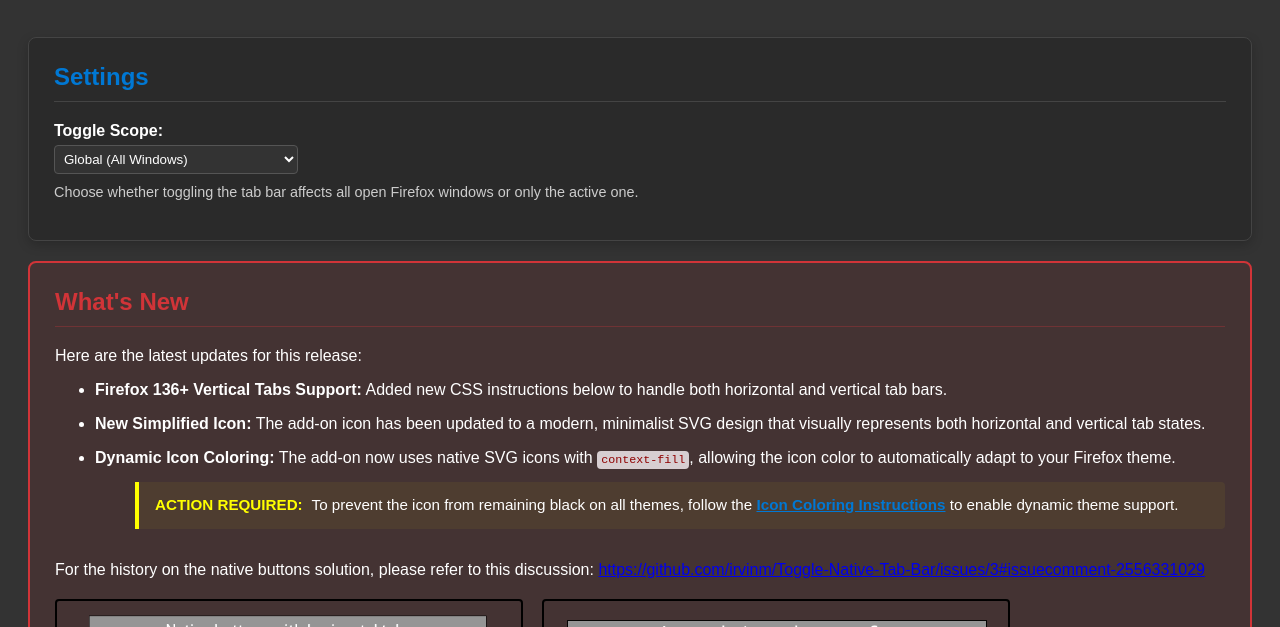
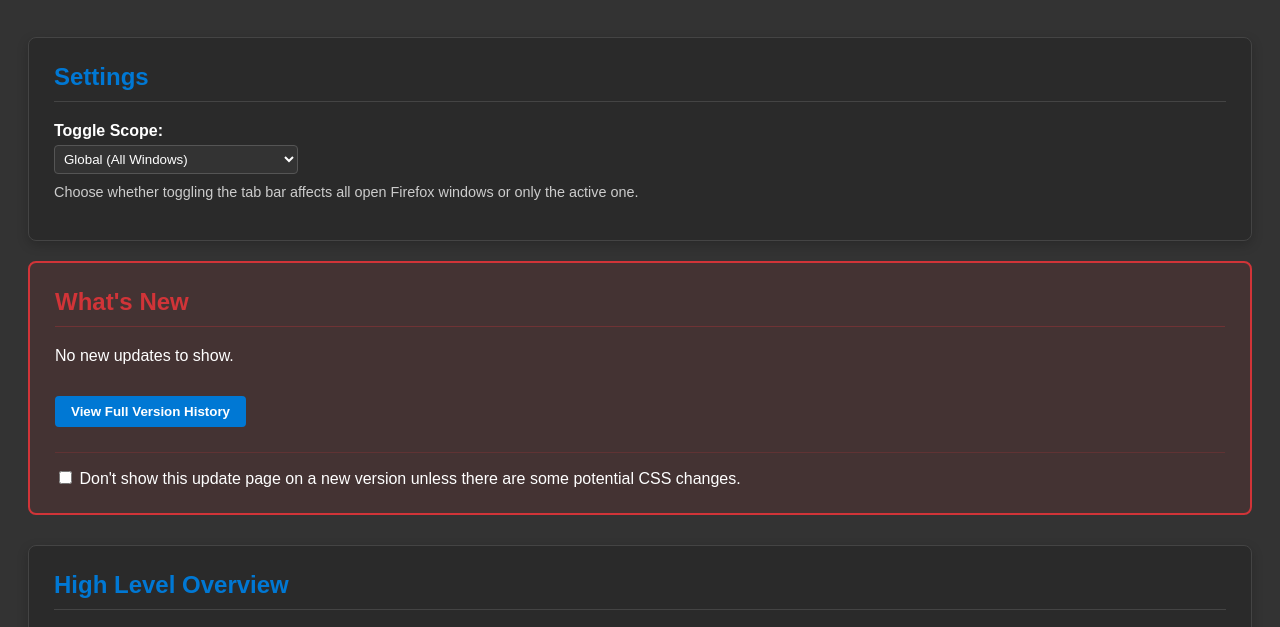
Before and after one commit to irvinm/Toggle-Native-Tab-Bar, a browser extension: page options/options.html in a window 1280 px wide. Shown: the part 117-744 px from the top of the page. Drawn offline with Linux system fonts and the light colour scheme.

Commit message:
Implemented "Dynamic Catch-Up" inside "What's New"

```diff
--- /dev/null
+++ b/options/changelog.json
@@ -0,0 +1,80 @@
+[
+  {
+    "version": "0.9.8",
+    "date": "May 2, 2026",
+    "title": "Per-Window Toggling & Session Persistence",
+    "items": [
+      "<strong>Per-Window Toggling:</strong> You can now choose between 'Global' or 'Per-Window' toggling in the Settings section above. This allows you to hide or show tabs on individual windows independently. (<a href=\"https://github.com/irvinm/Toggle-Native-Tab-Bar/issues/3#issuecomment-4232037517\" target=\"_blank\" style=\"color: #0078d4;\">GitHub Discussion</a>)",
+      "<strong>Dynamic Version History:</strong> The \"What's New\" section is now dynamic! If you skip multiple updates, you will see a combined list of everything you missed so you never fall behind on CSS or feature changes.",
+      "<strong>Icon Visibility:</strong> Redesigned the main extension icon with a subtle white border to ensure high visibility on both dark and light themes within the Firefox Add-on Manager (<code>about:addons</code>)."
+    ]
+  },
+  {
+    "version": "0.9.7.1",
+    "date": "April 26, 2026",
+    "title": "Icon Refresh",
+    "items": [
+      "Updated icons across the add-on and AMO listings."
+    ]
+  },
+  {
+    "version": "0.9.6",
+    "date": "April 26, 2026",
+    "title": "Vertical Tabs Support & Dynamic Icon Coloring",
+    "items": [
+      "<strong>Firefox 136+ Vertical Tabs Support:</strong> Added new CSS instructions below to handle both horizontal and vertical tab bars.",
+      "<strong>New Simplified Icon:</strong> The add-on icon has been updated to a modern, minimalist SVG design that visually represents both horizontal and vertical tab states.",
+      "<strong>Dynamic Icon Coloring:</strong> The add-on now uses native SVG icons with <code>context-fill</code>, allowing the icon color to automatically adapt to your Firefox theme."
+    ]
+  },
+  {
+    "version": "0.9.5",
+    "date": "January 12, 2025",
+    "title": "Native Button Support Documentation",
+    "items": [
+      "Documented a new CSS solution that allows using native min/max/close buttons instead of emulated ones."
+    ]
+  },
+  {
+    "version": "0.9.4",
+    "date": "December 14, 2024",
+    "title": "Keyboard Shortcut Support",
+    "items": [
+      "Added keyboard support with <code>Ctrl+Alt+T</code> as the default shortcut to toggle the tab bar."
+    ]
+  },
+  {
+    "version": "0.9.3",
+    "date": "November 3, 2024",
+    "title": "Improved Instructions & Formatting",
+    "items": [
+      "Added Firefox 133 userChrome.css change instructions.",
+      "Added a dismissible instructions banner.",
+      "Integrated OS-specific guides."
+    ]
+  },
+  {
+    "version": "0.9.2",
+    "date": "June 24, 2024",
+    "title": "Bug Fixes",
+    "items": [
+      "Fixed window management behaviors for newly created windows."
+    ]
+  },
+  {
+    "version": "0.9.1",
+    "date": "March 11, 2024",
+    "title": "Technical Update",
+    "items": [
+      "Updated internal title delimiter for better compatibility."
+    ]
+  },
+  {
+    "version": "0.9.0",
+    "date": "March 11, 2024",
+    "title": "Initial Release",
+    "items": [
+      "Toggles the native Firefox tab bar via title preface manipulation."
+    ]
+  }
+]
--- a/options/options.html
+++ b/options/options.html
@@ -50,23 +50,15 @@
         <!-- What's New Section -->
         <section id="update-notice" class="update-notice">
             <h2>What's New</h2>
-            <p>Here are the latest updates for this release:</p>
-            <ul>
-                <li style="padding-bottom: 1em;"><strong>Firefox 136+ Vertical Tabs Support:</strong> Added new CSS instructions below to handle both horizontal and vertical tab bars.</li>
-                <li style="padding-bottom: 1em;"><strong>New Simplified Icon:</strong> The add-on icon has been updated to a modern, minimalist SVG design that visually represents both horizontal and vertical tab states.</li>
-                <li style="padding-bottom: 1em;"><strong>Dynamic Icon Coloring:</strong> The add-on now uses native SVG icons with <code>context-fill</code>, allowing the icon color to automatically adapt to your Firefox theme.
-                    <ul style="margin-top: 5px;">
-                        <li class="important-action"><strong>Action Required:</strong> To prevent the icon from remaining black on all themes, follow the <a href="../notes/icon-coloring.html" target="_blank" style="color: #0078d4; font-weight: bold;">Icon Coloring Instructions</a> to enable dynamic theme support.</li>
-                    </ul>
-                </li>
-            </ul>
-            <p>For the history on the native buttons solution, please refer to this discussion: <a
-                    href="https://github.com/irvinm/Toggle-Native-Tab-Bar/issues/3#issuecomment-2556331029">https://github.com/irvinm/Toggle-Native-Tab-Bar/issues/3#issuecomment-2556331029</a>
+            <div id="changelog-container">
+                <!-- Dynamically populated by options.js -->
+                <p>Loading updates...</p>
+            </div>
+
+            <button id="view-full-history-btn" class="button-link" style="margin-top: 15px;">View Full Version History</button>
+            <p style="margin-top: 10px; font-size: 0.9em; display: none;" id="github-history-link">
+                For complete details, visit the <a href="https://github.com/irvinm/Toggle-Native-Tab-Bar#version-history" target="_blank" style="color: #0078d4;">Version History on GitHub</a>.
             </p>
-            <div style="margin-top: 20px;">
-                <img src="../ui/NativeButtons.png" alt="Dynamic Icon (Light)" class="theme-comparison-img" style="margin-right: 15px;">
-                <img src="../notes/iconcoloring-transparent.png" alt="Dynamic Icon (Dark/Transparent)" class="theme-comparison-img">
-            </div>
 
             <div style="margin-top: 25px; padding-top: 15px; border-top: 1px solid rgba(209, 52, 56, 0.2);">
                 <label style="cursor: pointer;">
--- a/options/options.js
+++ b/options/options.js
@@ -12,6 +12,83 @@ document.addEventListener('DOMContentLoaded', async () => {
     const currentVersion = browser.runtime.getManifest().version;
     const toggleScopeSelect = document.getElementById('toggle-scope');
 
+    // Changelog elements
+    const changelogContainer = document.getElementById('changelog-container');
+    const viewHistoryBtn = document.getElementById('view-full-history-btn');
+    const githubHistoryLink = document.getElementById('github-history-link');
+
+    // Helper to compare semantic versions
+    function compareVersions(v1, v2) {
+        if (!v1) return -1;
+        if (!v2) return 1;
+        const parts1 = v1.split('.').map(Number);
+        const parts2 = v2.split('.').map(Number);
+        const len = Math.max(parts1.length, parts2.length);
+        for (let i = 0; i < len; i++) {
+            const p1 = parts1[i] || 0;
+            const p2 = parts2[i] || 0;
+            if (p1 > p2) return 1;
+            if (p1 < p2) return -1;
+        }
+        return 0;
+    }
+
+    async function renderChangelog(lastAck, showAll = false) {
+        if (!changelogContainer) return;
+
+        try {
+            const response = await fetch('changelog.json');
+            const changelog = await response.json();
+
+            changelogContainer.innerHTML = '';
+            let displayedCount = 0;
+
+            for (const release of changelog) {
+                let isNewToUser = false;
+                if (!lastAck) {
+                    // If no acknowledged version, only show the current one to avoid spam
+                    isNewToUser = (release.version === currentVersion);
+                } else {
+                    // Show if the release version is strictly greater than the last acknowledged version
+                    isNewToUser = compareVersions(release.version, lastAck) > 0;
+                }
+
+                // If they are opening the options page manually and have seen everything,
+                // we should at least show the current version as a default.
+                if (lastAck === currentVersion && release.version === currentVersion && !showAll) {
+                    isNewToUser = true;
+                }
+
+                if (showAll || isNewToUser) {
+                    displayedCount++;
+                    const card = document.createElement('div');
+                    card.style.marginBottom = '20px';
+                    if (displayedCount > 1) {
+                        card.style.paddingTop = '20px';
+                        card.style.borderTop = '1px solid #444';
+                    }
+
+                    let itemsHtml = release.items.map(item => `<li style="padding-bottom: 0.5em;">${item}</li>`).join('');
+
+                    card.innerHTML = `
+                        <h3 style="color: #fff; margin-bottom: 5px;">v${release.version} - ${release.title}</h3>
+                        <p style="color: #aaa; font-size: 0.85em; margin-bottom: 10px;">${release.date}</p>
+                        <ul style="padding-left: 1.2em;">
+                            ${itemsHtml}
+                        </ul>
+                    `;
+                    changelogContainer.appendChild(card);
+                }
+            }
+
+            if (displayedCount === 0 && !showAll) {
+                changelogContainer.innerHTML = '<p>No new updates to show.</p>';
+            }
+        } catch (e) {
+            changelogContainer.innerHTML = '<p>Error loading updates.</p>';
+        }
+    }
+
     // Use asynchronous browser.storage.local instead of localStorage
     const storage = await browser.storage.local.get(['lastAcknowledgedVersion', 'showUpdatePage', 'toggleScope']);
     const lastAcknowledged = storage.lastAcknowledgedVersion;
@@ -24,6 +101,9 @@ document.addEventListener('DOMContentLoaded', async () => {
     if (toggleScopeSelect) {
         toggleScopeSelect.value = storage.toggleScope || 'global';
     }
+
+    // Render the changelog on load
+    renderChangelog(lastAcknowledged);
 
     let isManuallyExpanded = false;
 
@@ -112,6 +192,14 @@ document.addEventListener('DOMContentLoaded', async () => {
         });
     }
 
+    if (viewHistoryBtn) {
+        viewHistoryBtn.addEventListener('click', () => {
+            renderChangelog(lastAcknowledged, true);
+            viewHistoryBtn.style.display = 'none';
+            if (githubHistoryLink) githubHistoryLink.style.display = 'block';
+        });
+    }
+
     // Listen for storage changes from the background script or other pages
     browser.storage.onChanged.addListener((changes, area) => {
         if (area === 'local' && (changes.lastAcknowledgedVersion || changes.showUpdatePage || changes.hideTabBar)) {
```
